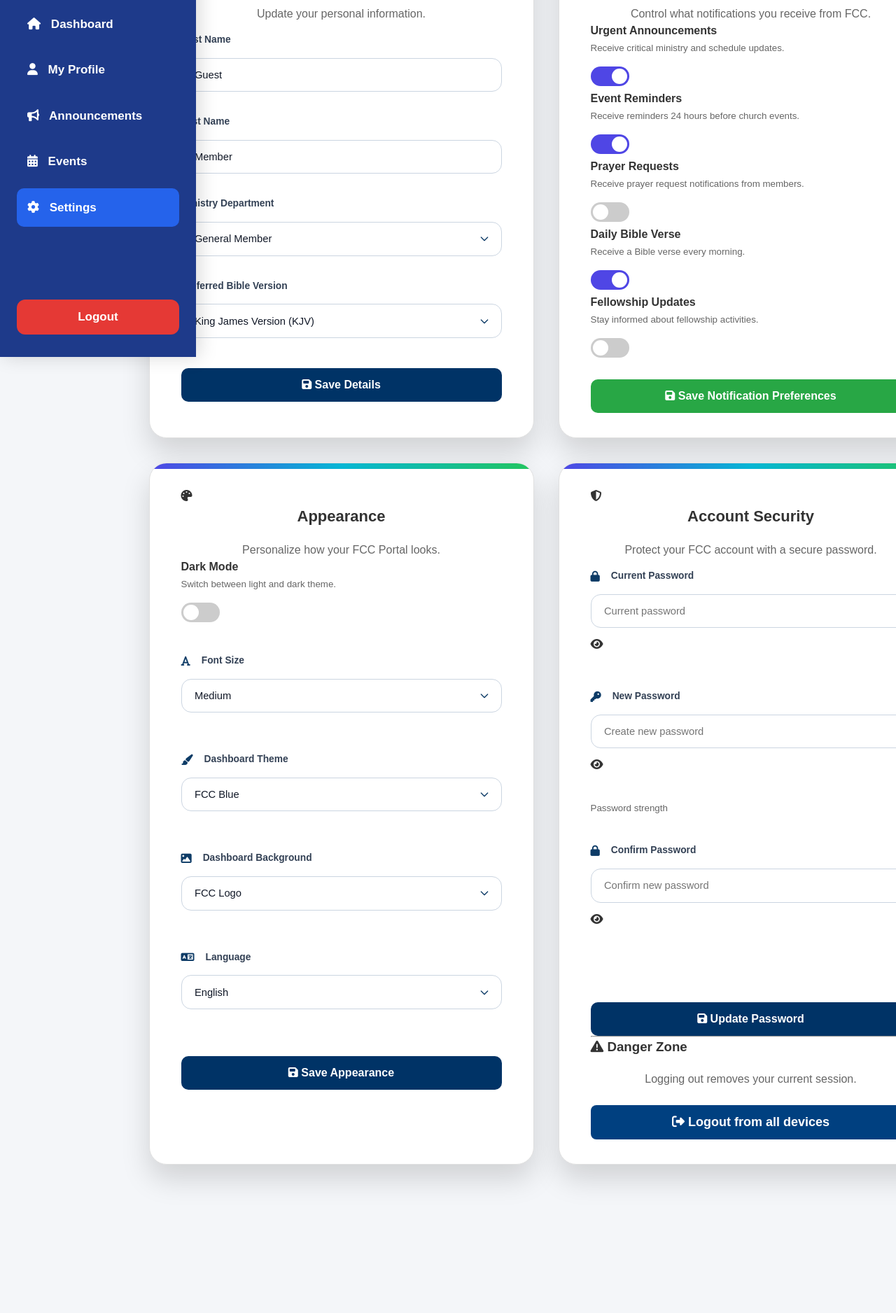
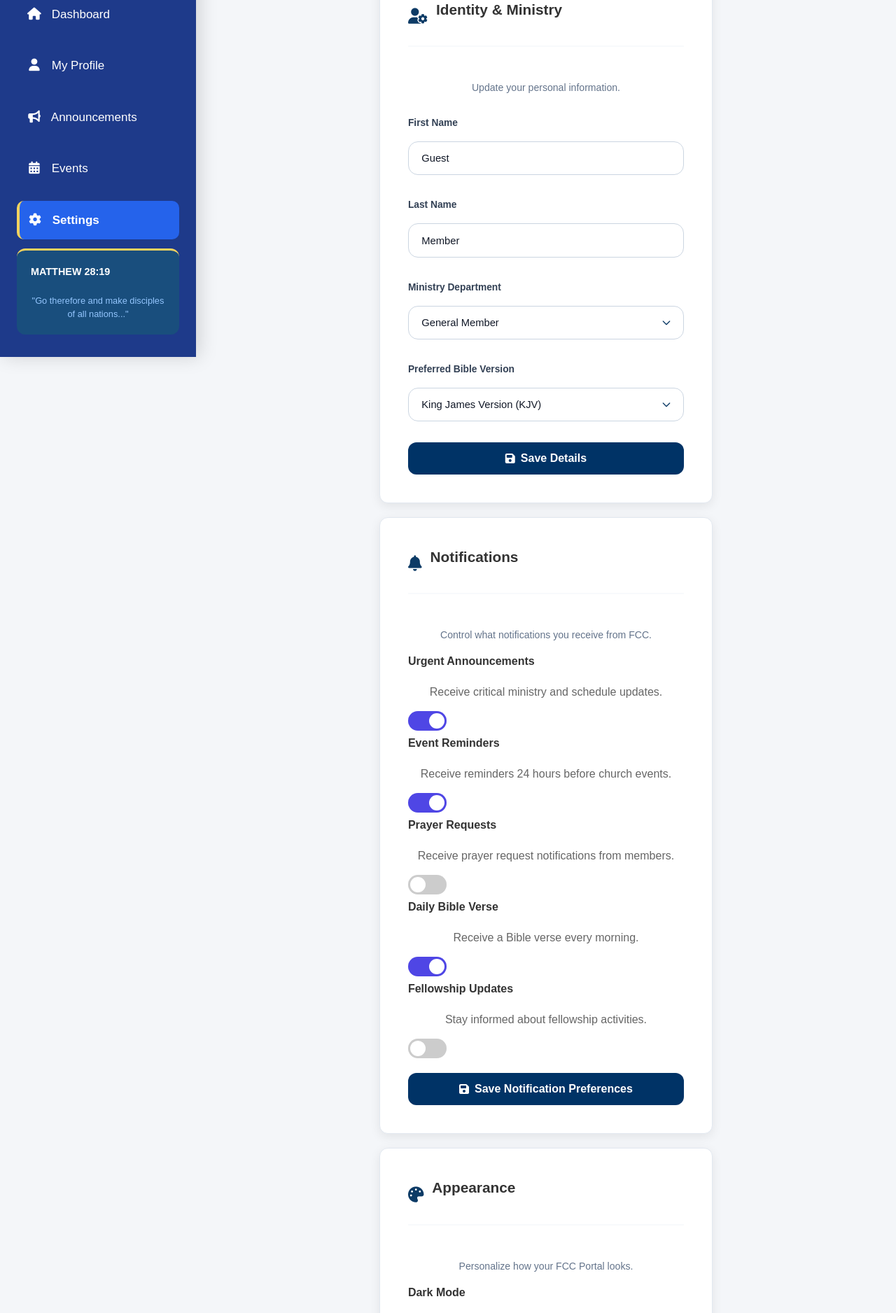
Before and after one commit to Edezio04/UNIMA-FCC-PORTAL, a website: page frontend/settings.html in a window 1280 px wide. Shown: the part 290-2166 px from the top of the page at 70% size. Before the commit the page ends 2050 px from the top, so only its background shows below. Drawn offline with Linux system fonts and the light colour scheme.

Commit message:
Update settings page responsive framework

```diff
--- a/frontend/settings.html
+++ b/frontend/settings.html
@@ -5,8 +5,9 @@
   <meta charset="UTF-8">
   <meta name="viewport" content="width=device-width, initial-scale=1.0">
   <title>FCC Settings</title>
-    <link rel="stylesheet" href="style.css">
-    <!-- Font Awesome (Fixed Link Syntax) -->
+
+  <!-- Added cache buster v=3 to force immediate CSS update on phones -->
+  <link rel="stylesheet" href="style.css?v=3">
   <link rel="stylesheet" href="https://cdnjs.cloudflare.com/ajax/libs/font-awesome/6.5.2/css/all.min.css">
 
   <!-- IMMEDIATE DARK MODE INLINE SCRIPT -->
@@ -23,78 +24,71 @@
     Settings updated successfully!
   </div>
 
-    <div class="portal">
+  <div class="layout">
 
-        <!-- ======================
-             SIDEBAR
-        ======================= -->
+    <!-- SIDEBAR -->
     <aside class="sidebar">
-            <div class="brand">
-                <img src="logo.jpeg" alt="FCC Logo">
+      <div class="sidebar-header">
+        <img src="logo.jpeg" class="sidebar-logo" alt="FCC Logo">
         <h2>FCC Portal</h2>
         <p>Forward for Christ Commission</p>
       </div>
 
-            <nav>
+      <nav class="sidebar-nav">
         <a href="dashboard.html">
           <i class="fa-solid fa-house"></i>
-                    Dashboard
+          <span>Dashboard</span>
         </a>
         <a href="profile.html">
           <i class="fa-solid fa-user"></i>
-                    My Profile
+          <span>My Profile</span>
         </a>
         <a href="announcement.html">
           <i class="fa-solid fa-bullhorn"></i>
-                    Announcements
+          <span>Announcements</span>
         </a>
         <a href="events.html">
           <i class="fa-solid fa-calendar-days"></i>
-                    Events
+          <span>Events</span>
         </a>
         <a href="settings.html" class="active">
           <i class="fa-solid fa-gear"></i>
-                    Settings
+          <span>Settings</span>
         </a>
       </nav>
 
-            <button id="logoutBtn">
-                Logout
-            </button>
+      <div class="mission-card-sidebar">
+        <h3>Matthew 28:19</h3>
+        <p>"Go therefore and make disciples of all nations..."</p>
+      </div>
     </aside>
 
-        <!-- ======================
-             MAIN CONTENT
-        ======================= -->
+    <!-- MAIN CONTENT -->
     <main class="main-content">
 
-            <div class="page-title">
-                <h1>
-                    <i class="fa-solid fa-gear"></i>
-                    Settings
-                </h1>
-                <p>
-                    Manage your FCC account, appearance and security.
-                </p>
+      <header class="topbar">
+        <div class="topbar-left">
+          <h1>Settings</h1>
+          <p>Manage your FCC account, appearance, and security.</p>
         </div>
+        <div class="topbar-right">
+          <button id="logoutBtn" class="logout-btn">
+            <i class="fa-solid fa-right-from-bracket"></i> Logout
+          </button>
+        </div>
+      </header>
 
-            <div class="settings-grid">
+      <div class="dashboard-grid">
 
-                <!-- ==========================
-                     CARD 1 : PROFILE SETTINGS
-                =========================== -->
-                <div class="settings-card">
-                    <div class="settings-header">
-                        <div class="icon blue">
+        <!-- CARD 1 : PROFILE SETTINGS -->
+        <div class="card">
+          <div class="card-header-inside">
             <i class="fa-solid fa-user-gear"></i>
+            <h2>Identity & Ministry</h2>
           </div>
-                        <div>
-                            <h2>Identity & Ministry</h2>
-                            <p>Update your personal information.</p>
-                        </div>
-                    </div>
+          <p style="color: #64748b; font-size: 0.88rem; margin-bottom: 15px;">Update your personal information.</p>
 
-                    <form id="profileSettingsForm">
+          <form id="profileSettingsForm" class="settings-form">
             <div class="input-group">
               <label>First Name</label>
               <input type="text" id="settingsFirstName" placeholder="Enter first name" required>
@@ -128,142 +122,113 @@
               </select>
             </div>
 
-                        <button type="submit" class="primary-btn">
-                            <i class="fa-solid fa-floppy-disk"></i>
-                            Save Details
+            <button type="submit" class="btn btn-primary w-100">
+              <i class="fa-solid fa-floppy-disk"></i> Save Details
             </button>
           </form>
         </div>
 
-                <!-- ======================================
-                     CARD 2 : NOTIFICATION SETTINGS
-                ======================================= -->
-                <div class="settings-card">
-                    <div class="settings-header">
-                        <div class="icon orange">
+        <!-- CARD 2 : NOTIFICATION SETTINGS -->
+        <div class="card">
+          <div class="card-header-inside">
             <i class="fa-solid fa-bell"></i>
+            <h2>Notifications</h2>
           </div>
+          <p style="color: #64748b; font-size: 0.88rem; margin-bottom: 15px;">Control what notifications you receive from FCC.</p>
+
+          <div class="settings-group">
+            <div class="settings-item">
               <div>
-                            <h2>Notifications</h2>
-                            <p>Control what notifications you receive from FCC.</p>
-                        </div>
-                    </div>
-
-                    <div class="notification-list">
-                        <!-- Announcement -->
-                        <div class="notification-item">
-                            <div>
-                                <h4>Urgent Announcements</h4>
-                                <small>Receive critical ministry and schedule updates.</small>
+                <strong>Urgent Announcements</strong>
+                <p>Receive critical ministry and schedule updates.</p>
               </div>
               <label class="switch">
                 <input type="checkbox" id="notifyAnnouncements" checked>
-                                <span class="slider"></span>
+                <span class="slider round"></span>
               </label>
             </div>
 
-                        <!-- Events -->
-                        <div class="notification-item">
+            <div class="settings-item">
               <div>
-                                <h4>Event Reminders</h4>
-                                <small>Receive reminders 24 hours before church events.</small>
+                <strong>Event Reminders</strong>
+                <p>Receive reminders 24 hours before church events.</p>
               </div>
               <label class="switch">
                 <input type="checkbox" id="notifyEvents" checked>
-                                <span class="slider"></span>
+                <span class="slider round"></span>
               </label>
             </div>
 
-                        <!-- Prayer -->
-                        <div class="notification-item">
+            <div class="settings-item">
               <div>
-                                <h4>Prayer Requests</h4>
-                                <small>Receive prayer request notifications from members.</small>
+                <strong>Prayer Requests</strong>
+                <p>Receive prayer request notifications from members.</p>
               </div>
               <label class="switch">
                 <input type="checkbox" id="notifyPrayer">
-                                <span class="slider"></span>
+                <span class="slider round"></span>
               </label>
             </div>
 
-                        <!-- Bible Verse -->
-                        <div class="notification-item">
+            <div class="settings-item">
               <div>
-                                <h4>Daily Bible Verse</h4>
-                                <small>Receive a Bible verse every morning.</small>
+                <strong>Daily Bible Verse</strong>
+                <p>Receive a Bible verse every morning.</p>
               </div>
               <label class="switch">
                 <input type="checkbox" id="notifyVerse" checked>
-                                <span class="slider"></span>
+                <span class="slider round"></span>
               </label>
             </div>
 
-                        <!-- Fellowship -->
-                        <div class="notification-item">
+            <div class="settings-item">
               <div>
-                                <h4>Fellowship Updates</h4>
-                                <small>Stay informed about fellowship activities.</small>
+                <strong>Fellowship Updates</strong>
+                <p>Stay informed about fellowship activities.</p>
               </div>
               <label class="switch">
                 <input type="checkbox" id="notifyFellowship">
-                                <span class="slider"></span>
+                <span class="slider round"></span>
               </label>
             </div>
           </div>
 
-                    <button class="secondary-btn" id="saveNotificationsBtn">
-                        <i class="fa-solid fa-floppy-disk"></i>
-                        Save Notification Preferences
+          <button class="btn btn-secondary w-100" id="saveNotificationsBtn" style="margin-top: 15px;">
+            <i class="fa-solid fa-floppy-disk"></i> Save Notification Preferences
           </button>
         </div>
 
-                <!-- ======================================
-                     CARD 3 : APPEARANCE
-                ======================================= -->
-                <div class="settings-card">
-                    <div class="settings-header">
-                        <div class="icon green">
+        <!-- CARD 3 : APPEARANCE -->
+        <div class="card">
+          <div class="card-header-inside">
             <i class="fa-solid fa-palette"></i>
+            <h2>Appearance</h2>
           </div>
+          <p style="color: #64748b; font-size: 0.88rem; margin-bottom: 15px;">Personalize how your FCC Portal looks.</p>
+
+          <div class="settings-group">
+            <div class="settings-item">
               <div>
-                            <h2>Appearance</h2>
-                            <p>Personalize how your FCC Portal looks.</p>
-                        </div>
-                    </div>
-
-                    <!-- Dark Mode -->
-                    <div class="notification-item">
-                        <div>
-                            <h4>Dark Mode</h4>
-                            <small>Switch between light and dark theme.</small>
+                <strong>Dark Mode</strong>
+                <p>Switch between light and dark theme.</p>
               </div>
               <label class="switch">
                 <input type="checkbox" id="darkMode">
-                            <span class="slider"></span>
+                <span class="slider round"></span>
               </label>
             </div>
-                    <br>
 
-                    <!-- Font Size -->
             <div class="input-group">
-                        <label>
-                            <i class="fa-solid fa-font"></i>
-                            Font Size
-                        </label>
+              <label><i class="fa-solid fa-font"></i> Font Size</label>
               <select id="fontSize">
                 <option value="small">Small</option>
                 <option value="medium" selected>Medium</option>
                 <option value="large">Large</option>
               </select>
             </div>
-                    <br>
 
-                    <!-- Dashboard Theme -->
             <div class="input-group">
-                        <label>
-                            <i class="fa-solid fa-paintbrush"></i>
-                            Dashboard Theme
-                        </label>
+              <label><i class="fa-solid fa-paintbrush"></i> Dashboard Theme</label>
               <select id="themeColor">
                 <option value="blue">FCC Blue</option>
                 <option value="gold">FCC Gold</option>
@@ -271,14 +236,9 @@
                 <option value="purple">Royal Purple</option>
               </select>
             </div>
-                    <br>
 
-                    <!-- Background -->
             <div class="input-group">
-                        <label>
-                            <i class="fa-solid fa-image"></i>
-                            Dashboard Background
-                        </label>
+              <label><i class="fa-solid fa-image"></i> Dashboard Background</label>
               <select id="backgroundType">
                 <option value="logo">FCC Logo</option>
                 <option value="blur">Logo Blur</option>
@@ -286,116 +246,88 @@
                 <option value="gradient">Blue Gradient</option>
               </select>
             </div>
-                    <br>
 
-                    <!-- Language -->
             <div class="input-group">
-                        <label>
-                            <i class="fa-solid fa-language"></i>
-                            Language
-                        </label>
+              <label><i class="fa-solid fa-language"></i> Language</label>
               <select id="language">
                 <option>English</option>
                 <option>Chichewa</option>
               </select>
             </div>
-                    <br>
 
-                    <button class="primary-btn" id="saveAppearance">
-                        <i class="fa-solid fa-floppy-disk"></i>
-                        Save Appearance
-                    </button>
-                </div>
-
-                <!-- ======================================
-                     CARD 4 : SECURITY
-                ======================================= -->
-                <div class="settings-card">
-                    <div class="settings-header">
-                        <div class="icon red">
-                            <i class="fa-solid fa-shield-halved"></i>
-                        </div>
-                        <div>
-                            <h2>Account Security</h2>
-                            <p>Protect your FCC account with a secure password.</p>
-                        </div>
-                    </div>
-
-                    <form id="securityForm">
-                        <!-- Current Password -->
-                        <div class="input-group">
-                            <label>
-                                <i class="fa-solid fa-lock"></i>
-                                Current Password
-                            </label>
-                            <div class="password-box">
-                                <input type="password" id="currentPassword" placeholder="Current password" required>
-                                <i class="fa-solid fa-eye togglePassword"></i>
-                            </div>
-                        </div>
-                        <br>
-
-                        <!-- New Password -->
-                        <div class="input-group">
-                            <label>
-                                <i class="fa-solid fa-key"></i>
-                                New Password
-                            </label>
-                            <div class="password-box">
-                                <input type="password" id="newPassword" placeholder="Create new password" required>
-                                <i class="fa-solid fa-eye togglePassword"></i>
-                            </div>
-                        </div>
-                        <br>
-
-                        <!-- Password Strength -->
-                        <div class="password-strength">
-                            <div class="strength-bar">
-                                <div id="strengthLevel"></div>
-                            </div>
-                            <small id="strengthText">Password strength</small>
-                        </div>
-                        <br>
-
-                        <!-- Confirm -->
-                        <div class="input-group">
-                            <label>
-                                <i class="fa-solid fa-lock"></i>
-                                Confirm Password
-                            </label>
-                            <div class="password-box">
-                                <input type="password" id="confirmPassword" placeholder="Confirm new password" required>
-                                <i class="fa-solid fa-eye togglePassword"></i>
-                            </div>
-                        </div>
-                        <br>
-
-                        <!-- Match Indicator -->
-                        <p id="passwordMessage"></p>
-                        <br>
-
-                        <button class="primary-btn" type="submit">
-                            <i class="fa-solid fa-floppy-disk"></i>
-                            Update Password
-                        </button>
-                    </form>
-
-                    <hr>
-
-                    <div class="danger-zone">
-                        <h3>
-                            <i class="fa-solid fa-triangle-exclamation"></i>
-                            Danger Zone
-                        </h3>
-                        <p>Logging out removes your current session.</p>
-                        <button class="danger-btn" id="logoutEverywhere">
-                            <i class="fa-solid fa-right-from-bracket"></i>
-                            Logout from all devices
+            <button class="btn btn-primary w-100" id="saveAppearance" style="margin-top: 10px;">
+              <i class="fa-solid fa-floppy-disk"></i> Save Appearance
             </button>
           </div>
         </div>
 
-            </div> <!-- END settings-grid -->
+        <!-- CARD 4 : SECURITY -->
+        <div class="card">
+          <div class="card-header-inside">
+            <i class="fa-solid fa-shield-halved"></i>
+            <h2>Account Security</h2>
+          </div>
+          <p style="color: #64748b; font-size: 0.88rem; margin-bottom: 15px;">Protect your FCC account with a secure password.</p>
+
+          <form id="securityForm" class="settings-form">
+            <div class="input-group">
+              <label><i class="fa-solid fa-lock"></i> Current Password</label>
+              <div class="password-box" style="position: relative;">
+                <input type="password" id="currentPassword" placeholder="Current password" required>
+                <i class="fa-solid fa-eye togglePassword" style="position: absolute; right: 12px; top: 12px; cursor: pointer; color: #64748b;"></i>
+              </div>
+            </div>
+
+            <div class="input-group">
+              <label><i class="fa-solid fa-key"></i> New Password</label>
+              <div class="password-box" style="position: relative;">
+                <input type="password" id="newPassword" placeholder="Create new password" required>
+                <i class="fa-solid fa-eye togglePassword" style="position: absolute; right: 12px; top: 12px; cursor: pointer; color: #64748b;"></i>
+              </div>
+            </div>
+
+            <div class="password-strength">
+              <div class="strength-bar" style="background: #e2e8f0; height: 6px; border-radius: 3px; overflow: hidden; margin-bottom: 4px;">
+                <div id="strengthLevel" style="height: 100%; width: 0%; transition: width 0.3s ease;"></div>
+              </div>
+              <small id="strengthText" style="color: #64748b;">Password strength</small>
+            </div>
+
+            <div class="input-group">
+              <label><i class="fa-solid fa-lock"></i> Confirm Password</label>
+              <div class="password-box" style="position: relative;">
+                <input type="password" id="confirmPassword" placeholder="Confirm new password" required>
+                <i class="fa-solid fa-eye togglePassword" style="position: absolute; right: 12px; top: 12px; cursor: pointer; color: #64748b;"></i>
+              </div>
+            </div>
+
+            <p id="passwordMessage" style="font-size: 0.85rem; margin: 0;"></p>
+
+            <button class="btn btn-primary w-100" type="submit">
+              <i class="fa-solid fa-floppy-disk"></i> Update Password
+            </button>
+          </form>
+
+          <hr style="margin: 25px 0; border: 0; border-top: 1px solid #e2e8f0;">
+
+          <div class="danger-zone">
+            <h3 style="color: #e53e3e; font-size: 1rem; margin-bottom: 5px;">
+              <i class="fa-solid fa-triangle-exclamation"></i> Danger Zone
+            </h3>
+            <p style="font-size: 0.85rem; color: #64748b; margin-bottom: 12px;">Logging out removes your current session across devices.</p>
+            <button class="btn w-100" id="logoutEverywhere" style="background: #fee2e2; color: #991b1b; border: 1px solid #f87171;">
+              <i class="fa-solid fa-right-from-bracket"></i> Logout from all devices
+            </button>
+          </div>
+        </div>
+
+      </div>
+
+      <footer class="footer">
+        <p class="footer-tagline">Proclaiming the Everlasting Gospel</p>
+        <small class="footer-copy">&copy; 2026 Forward for Christ Commission. All Rights Reserved.</small>
+      </footer>
+
     </main>
   </div>
 
```
Lines whose indentation alone changed are shown as unchanged.
